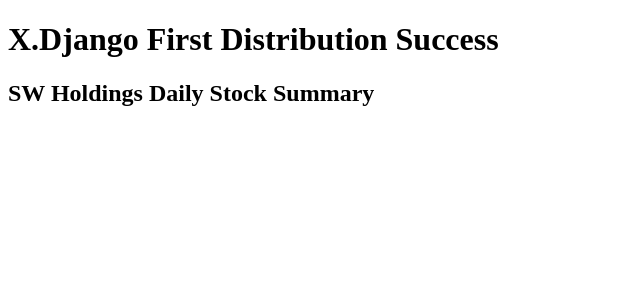
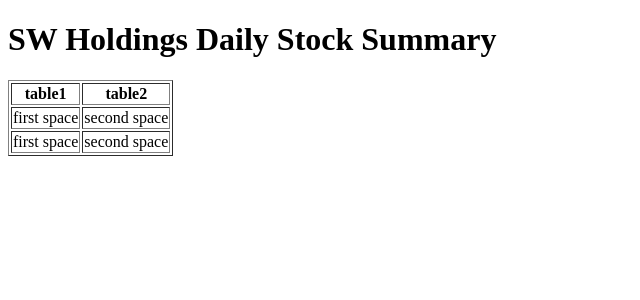
Before and after one commit to Ohhora/django-deploy-test, a Django app: page / in a window 1280 px wide. Shown: the top 300 px of the page, without its empty margins (0-640 px from the left). Run offline with Django 3.2, Linux system fonts and the light colour scheme.

Commit message:
index.html modified

```diff
--- a/main/templates/main/index.html
+++ b/main/templates/main/index.html
@@ -6,7 +6,18 @@
     <title>Document</title>
 </head>
 <body>
-    <h1>X.Django First Distribution Success</h1>
-    <h2>SW Holdings Daily Stock Summary</h2>
+    <h1>SW Holdings Daily Stock Summary</h1>
+    <table border="1">
+        <th>table1</th>
+        <th>table2</th>
+        <tr><!-- first table start -->
+            <td>first space</td>
+            <td>second space</td>
+        </tr><!-- first table end -->
+        <tr><!-- second table start -->
+            <td>first space</td>
+            <td>second space</td>
+        </tr>
+    </table>
 </body>
 </html>
```
